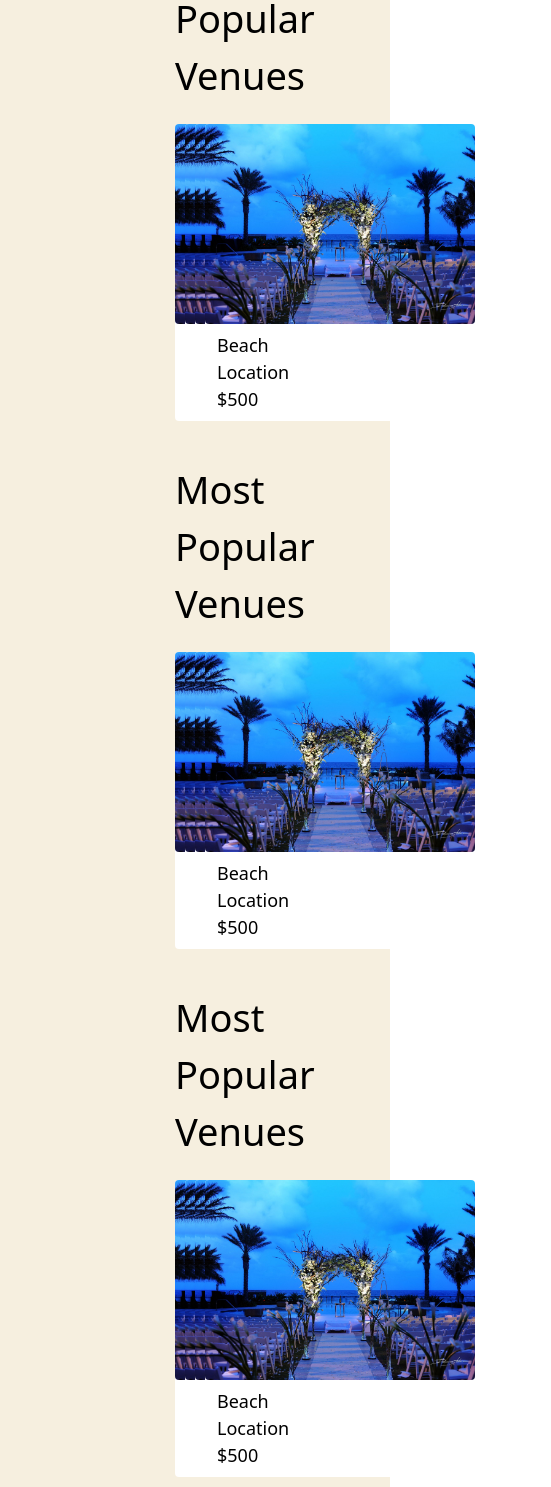
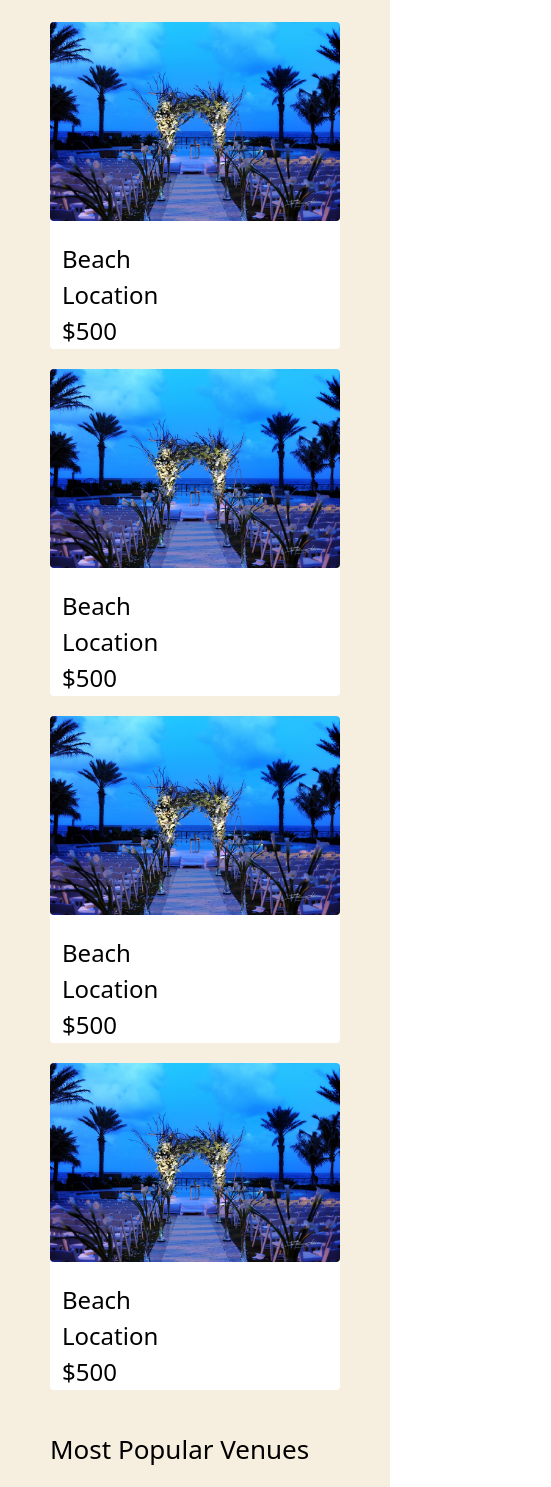
Before and after one commit to Thu-Min/now-and-forever, a React (Vite) app: page /review in a window 390 px wide. Shown: the part 1234-2721 px from the top of the page, 551 px wide, since content can reach past the window. Built offline with nearby package versions, Linux system fonts and the light colour scheme.

Commit message:
feat: review page mobile responsive

```diff
--- a/src/components/Review/ReviewSection.jsx
+++ b/src/components/Review/ReviewSection.jsx
@@ -3,8 +3,8 @@ import beach from "../../assets/app_data/image/review/beach.jpeg"
 const ReviewSection = () => {
     return (
         <>
-            <div className="mx-[100px] p-[75px] space-y-10">
-                <div className="flex justify-around">
+            <div className="md:mx-[100px] md:p-[75px] md:space-y-10 sm:mx-[25px] sm:p-[25px] sm:space-y-10">
+                <div className="md:flex md:justify-around sm:grid sm:grid-cols-3 sm:place-items-start sm:place-content-center sm:gap-10">
                     <div className="flex flex-col items-center w-[100px]">
                         <div className="p-5 bg-[#F27083] w-10 rounded-full"></div>
                         <label htmlFor="" className="text-center">Venus</label>
@@ -31,223 +31,186 @@ const ReviewSection = () => {
                     </div>
                 </div>
                 <div>
-                    <h2 className="text-[38px] my-5">Most Popular Venues</h2>
-                    <div className="grid grid-cols-4">
-                        <div className="bg-white w-[270px] rounded">
-                            <img className="w-full h-[200px] object-cover rounded" src={beach} alt="" />
-                            <div className="mx-3 my-2">
-                                <h3 className="text-[18px]">Beach</h3>
-                                <h3 className="text-[18px]">Location</h3>
-                                <h3 className="text-[18px]">$500</h3>
+                    <h2 className="md:text-[38px] my-5 sm:text-[26px]">Most Popular Venues</h2>
+                    <div className="md:grid md:grid-cols-4 sm:grid-cols-1">
+                        <div className="bg-white md:w-[270px] sm:w-full rounded">
+                            <img className="w-full md:h-[200px] sm:h-full object-cover rounded" src={beach} alt="" />
+                            <div className="md:mx-3 md:my-2 sm:mx-3 sm:my-5">
+                                <h3 className="md:text-[18px] sm:text-[24px]">Beach</h3>
+                                <h3 className="md:text-[18px] sm:text-[24px]">Location</h3>
+                                <h3 className="md:text-[18px] sm:text-[24px]">$500</h3>
                             </div>
                         </div>
-                        <div className="bg-white w-[270px] rounded">
-                            <img className="w-full h-[200px] object-cover rounded" src={beach} alt="" />
-                            <div className="mx-3 my-2">
-                                <h3 className="text-[18px]">Beach</h3>
-                                <h3 className="text-[18px]">Location</h3>
-                                <h3 className="text-[18px]">$500</h3>
+                        <div className="bg-white md:w-[270px] sm:w-full rounded">
+                            <img className="w-full md:h-[200px] sm:h-full object-cover rounded" src={beach} alt="" />
+                            <div className="md:mx-3 md:my-2 sm:mx-3 sm:my-5">
+                                <h3 className="md:text-[18px] sm:text-[24px]">Beach</h3>
+                                <h3 className="md:text-[18px] sm:text-[24px]">Location</h3>
+                                <h3 className="md:text-[18px] sm:text-[24px]">$500</h3>
                             </div>
                         </div>
-                        <div className="bg-white w-[270px] rounded">
-                            <img className="w-full h-[200px] object-cover rounded" src={beach} alt="" />
-                            <div className="mx-3 my-2">
-                                <h3 className="text-[18px]">Beach</h3>
-                                <h3 className="text-[18px]">Location</h3>
-                                <h3 className="text-[18px]">$500</h3>
+                        <div className="bg-white md:w-[270px] sm:w-full rounded">
+                            <img className="w-full md:h-[200px] sm:h-full object-cover rounded" src={beach} alt="" />
+                            <div className="md:mx-3 md:my-2 sm:mx-3 sm:my-5">
+                                <h3 className="md:text-[18px] sm:text-[24px]">Beach</h3>
+                                <h3 className="md:text-[18px] sm:text-[24px]">Location</h3>
+                                <h3 className="md:text-[18px] sm:text-[24px]">$500</h3>
                             </div>
                         </div>
-                        <div className="bg-white w-[270px] rounded">
-                            <img className="w-full h-[200px] object-cover rounded" src={beach} alt="" />
-                            <div className="mx-3 my-2">
-                                <h3 className="text-[18px]">Beach</h3>
-                                <h3 className="text-[18px]">Location</h3>
-                                <h3 className="text-[18px]">$500</h3>
+                        <div className="bg-white md:w-[270px] sm:w-full rounded">
+                            <img className="w-full md:h-[200px] sm:h-full object-cover rounded" src={beach} alt="" />
+                            <div className="md:mx-3 md:my-2 sm:mx-3 sm:my-5">
+                                <h3 className="md:text-[18px] sm:text-[24px]">Beach</h3>
+                                <h3 className="md:text-[18px] sm:text-[24px]">Location</h3>
+                                <h3 className="md:text-[18px] sm:text-[24px]">$500</h3>
                             </div>
                         </div>
                     </div>
                 </div>
                 <div>
-                    <h2 className="text-[38px] my-5">Most Popular Venues</h2>
-                    <div className="grid grid-cols-4">
-                        <div className="bg-white w-[270px] rounded">
-                            <img className="w-full h-[200px] object-cover rounded" src={beach} alt="" />
-                            <div className="mx-3 my-2">
-                                <h3 className="text-[18px]">Beach</h3>
-                                <h3 className="text-[18px]">Location</h3>
-                                <h3 className="text-[18px]">$500</h3>
+                    <h2 className="md:text-[38px] my-5 sm:text-[26px]">Most Popular Venues</h2>
+                    <div className="md:grid md:grid-cols-4 sm:grid-cols-1">
+                        <div className="bg-white md:w-[270px] sm:w-full rounded">
+                            <img className="w-full md:h-[200px] sm:h-full object-cover rounded" src={beach} alt="" />
+                            <div className="md:mx-3 md:my-2 sm:mx-3 sm:my-5">
+                                <h3 className="md:text-[18px] sm:text-[24px]">Beach</h3>
+                                <h3 className="md:text-[18px] sm:text-[24px]">Location</h3>
+                                <h3 className="md:text-[18px] sm:text-[24px]">$500</h3>
                             </div>
                         </div>
-                        <div className="bg-white w-[270px] rounded">
-                            <img className="w-full h-[200px] object-cover rounded" src={beach} alt="" />
-                            <div className="mx-3 my-2">
-                                <h3 className="text-[18px]">Beach</h3>
-                                <h3 className="text-[18px]">Location</h3>
-                                <h3 className="text-[18px]">$500</h3>
+                        <div className="bg-white md:w-[270px] sm:w-full rounded">
+                            <img className="w-full md:h-[200px] sm:h-full object-cover rounded" src={beach} alt="" />
+                            <div className="md:mx-3 md:my-2 sm:mx-3 sm:my-5">
+                                <h3 className="md:text-[18px] sm:text-[24px]">Beach</h3>
+                                <h3 className="md:text-[18px] sm:text-[24px]">Location</h3>
+                                <h3 className="md:text-[18px] sm:text-[24px]">$500</h3>
                             </div>
                         </div>
-                        <div className="bg-white w-[270px] rounded">
-                            <img className="w-full h-[200px] object-cover rounded" src={beach} alt="" />
-                            <div className="mx-3 my-2">
-                                <h3 className="text-[18px]">Beach</h3>
-                                <h3 className="text-[18px]">Location</h3>
-                                <h3 className="text-[18px]">$500</h3>
+                        <div className="bg-white md:w-[270px] sm:w-full rounded">
+                            <img className="w-full md:h-[200px] sm:h-full object-cover rounded" src={beach} alt="" />
+                            <div className="md:mx-3 md:my-2 sm:mx-3 sm:my-5">
+                                <h3 className="md:text-[18px] sm:text-[24px]">Beach</h3>
+                                <h3 className="md:text-[18px] sm:text-[24px]">Location</h3>
+                                <h3 className="md:text-[18px] sm:text-[24px]">$500</h3>
                             </div>
                         </div>
-                        <div className="bg-white w-[270px] rounded">
-                            <img className="w-full h-[200px] object-cover rounded" src={beach} alt="" />
-                            <div className="mx-3 my-2">
-                                <h3 className="text-[18px]">Beach</h3>
-                                <h3 className="text-[18px]">Location</h3>
-                                <h3 className="text-[18px]">$500</h3>
+                        <div className="bg-white md:w-[270px] sm:w-full rounded">
+                            <img className="w-full md:h-[200px] sm:h-full object-cover rounded" src={beach} alt="" />
+                            <div className="md:mx-3 md:my-2 sm:mx-3 sm:my-5">
+                                <h3 className="md:text-[18px] sm:text-[24px]">Beach</h3>
+                                <h3 className="md:text-[18px] sm:text-[24px]">Location</h3>
+                                <h3 className="md:text-[18px] sm:text-[24px]">$500</h3>
                             </div>
                         </div>
                     </div>
                 </div>
                 <div>
-                    <h2 className="text-[38px] my-5">Most Popular Venues</h2>
-                    <div className="grid grid-cols-4">
-                        <div className="bg-white w-[270px] rounded">
-                            <img className="w-full h-[200px] object-cover rounded" src={beach} alt="" />
-                            <div className="mx-3 my-2">
-                                <h3 className="text-[18px]">Beach</h3>
-                                <h3 className="text-[18px]">Location</h3>
-                                <h3 className="text-[18px]">$500</h3>
+                    <h2 className="md:text-[38px] my-5 sm:text-[26px]">Most Popular Venues</h2>
+                    <div className="md:grid md:grid-cols-4 sm:grid-cols-1">
+                        <div className="bg-white md:w-[270px] sm:w-full rounded">
+                            <img className="w-full md:h-[200px] sm:h-full object-cover rounded" src={beach} alt="" />
+                            <div className="md:mx-3 md:my-2 sm:mx-3 sm:my-5">
+                                <h3 className="md:text-[18px] sm:text-[24px]">Beach</h3>
+                                <h3 className="md:text-[18px] sm:text-[24px]">Location</h3>
+                                <h3 className="md:text-[18px] sm:text-[24px]">$500</h3>
                             </div>
                         </div>
-                        <div className="bg-white w-[270px] rounded">
-                            <img className="w-full h-[200px] object-cover rounded" src={beach} alt="" />
-                            <div className="mx-3 my-2">
-                                <h3 className="text-[18px]">Beach</h3>
-                                <h3 className="text-[18px]">Location</h3>
-                                <h3 className="text-[18px]">$500</h3>
+                        <div className="bg-white md:w-[270px] sm:w-full rounded">
+                            <img className="w-full md:h-[200px] sm:h-full object-cover rounded" src={beach} alt="" />
+                            <div className="md:mx-3 md:my-2 sm:mx-3 sm:my-5">
+                                <h3 className="md:text-[18px] sm:text-[24px]">Beach</h3>
+                                <h3 className="md:text-[18px] sm:text-[24px]">Location</h3>
+                                <h3 className="md:text-[18px] sm:text-[24px]">$500</h3>
                             </div>
                         </div>
-                        <div className="bg-white w-[270px] rounded">
-                            <img className="w-full h-[200px] object-cover rounded" src={beach} alt="" />
-                            <div className="mx-3 my-2">
-                                <h3 className="text-[18px]">Beach</h3>
-                                <h3 className="text-[18px]">Location</h3>
-                                <h3 className="text-[18px]">$500</h3>
+                        <div className="bg-white md:w-[270px] sm:w-full rounded">
+                            <img className="w-full md:h-[200px] sm:h-full object-cover rounded" src={beach} alt="" />
+                            <div className="md:mx-3 md:my-2 sm:mx-3 sm:my-5">
+                                <h3 className="md:text-[18px] sm:text-[24px]">Beach</h3>
+                                <h3 className="md:text-[18px] sm:text-[24px]">Location</h3>
+                                <h3 className="md:text-[18px] sm:text-[24px]">$500</h3>
                             </div>
                         </div>
-                        <div className="bg-white w-[270px] rounded">
-                            <img className="w-full h-[200px] object-cover rounded" src={beach} alt="" />
-                            <div className="mx-3 my-2">
-                                <h3 className="text-[18px]">Beach</h3>
-                                <h3 className="text-[18px]">Location</h3>
-                                <h3 className="text-[18px]">$500</h3>
+                        <div className="bg-white md:w-[270px] sm:w-full rounded">
+                            <img className="w-full md:h-[200px] sm:h-full object-cover rounded" src={beach} alt="" />
+                            <div className="md:mx-3 md:my-2 sm:mx-3 sm:my-5">
+                                <h3 className="md:text-[18px] sm:text-[24px]">Beach</h3>
+                                <h3 className="md:text-[18px] sm:text-[24px]">Location</h3>
+                                <h3 className="md:text-[18px] sm:text-[24px]">$500</h3>
                             </div>
                         </div>
                     </div>
                 </div>
                 <div>
-                    <h2 className="text-[38px] my-5">Most Popular Venues</h2>
-                    <div className="grid grid-cols-4">
-                        <div className="bg-white w-[270px] rounded">
-                            <img className="w-full h-[200px] object-cover rounded" src={beach} alt="" />
-                            <div className="mx-3 my-2">
-                                <h3 className="text-[18px]">Beach</h3>
-                                <h3 className="text-[18px]">Location</h3>
-                                <h3 className="text-[18px]">$500</h3>
+                    <h2 className="md:text-[38px] my-5 sm:text-[26px]">Most Popular Venues</h2>
+                    <div className="md:grid md:grid-cols-4 sm:grid-cols-1">
+                        <div className="bg-white md:w-[270px] sm:w-full rounded">
+                            <img className="w-full md:h-[200px] sm:h-full object-cover rounded" src={beach} alt="" />
+                            <div className="md:mx-3 md:my-2 sm:mx-3 sm:my-5">
+                                <h3 className="md:text-[18px] sm:text-[24px]">Beach</h3>
+                                <h3 className="md:text-[18px] sm:text-[24px]">Location</h3>
+                                <h3 className="md:text-[18px] sm:text-[24px]">$500</h3>
                             </div>
                         </div>
-                        <div className="bg-white w-[270px] rounded">
-                            <img className="w-full h-[200px] object-cover rounded" src={beach} alt="" />
-                            <div className="mx-3 my-2">
-                                <h3 className="text-[18px]">Beach</h3>
-                                <h3 className="text-[18px]">Location</h3>
-                                <h3 className="text-[18px]">$500</h3>
+                        <div className="bg-white md:w-[270px] sm:w-full rounded">
+                            <img className="w-full md:h-[200px] sm:h-full object-cover rounded" src={beach} alt="" />
+                            <div className="md:mx-3 md:my-2 sm:mx-3 sm:my-5">
+                                <h3 className="md:text-[18px] sm:text-[24px]">Beach</h3>
+                                <h3 className="md:text-[18px] sm:text-[24px]">Location</h3>
+                                <h3 className="md:text-[18px] sm:text-[24px]">$500</h3>
                             </div>
                         </div>
-                        <div className="bg-white w-[270px] rounded">
-                            <img className="w-full h-[200px] object-cover rounded" src={beach} alt="" />
-                            <div className="mx-3 my-2">
-                                <h3 className="text-[18px]">Beach</h3>
-                                <h3 className="text-[18px]">Location</h3>
-                                <h3 className="text-[18px]">$500</h3>
+                        <div className="bg-white md:w-[270px] sm:w-full rounded">
+                            <img className="w-full md:h-[200px] sm:h-full object-cover rounded" src={beach} alt="" />
+                            <div className="md:mx-3 md:my-2 sm:mx-3 sm:my-5">
+                                <h3 className="md:text-[18px] sm:text-[24px]">Beach</h3>
+                                <h3 className="md:text-[18px] sm:text-[24px]">Location</h3>
+                                <h3 className="md:text-[18px] sm:text-[24px]">$500</h3>
                             </div>
                         </div>
-                        <div className="bg-white w-[270px] rounded">
-                            <img className="w-full h-[200px] object-cover rounded" src={beach} alt="" />
-                            <div className="mx-3 my-2">
-                                <h3 className="text-[18px]">Beach</h3>
-                                <h3 className="text-[18px]">Location</h3>
-                                <h3 className="text-[18px]">$500</h3>
+                        <div className="bg-white md:w-[270px] sm:w-full rounded">
+                            <img className="w-full md:h-[200px] sm:h-full object-cover rounded" src={beach} alt="" />
+                            <div className="md:mx-3 md:my-2 sm:mx-3 sm:my-5">
+                                <h3 className="md:text-[18px] sm:text-[24px]">Beach</h3>
+                                <h3 className="md:text-[18px] sm:text-[24px]">Location</h3>
+                                <h3 className="md:text-[18px] sm:text-[24px]">$500</h3>
                             </div>
                         </div>
                     </div>
                 </div>
                 <div>
-                    <h2 className="text-[38px] my-5">Most Popular Venues</h2>
-                    <div className="grid grid-cols-4">
-                        <div className="bg-white w-[270px] rounded">
-                            <img className="w-full h-[200px] object-cover rounded" src={beach} alt="" />
-                            <div className="mx-3 my-2">
-                                <h3 className="text-[18px]">Beach</h3>
-                                <h3 className="text-[18px]">Location</h3>
-                                <h3 className="text-[18px]">$500</h3>
+                    <h2 className="md:text-[38px] my-5 sm:text-[26px]">Most Popular Venues</h2>
+                    <div className="md:grid md:grid-cols-4 sm:grid-cols-1">
+                        <div className="bg-white md:w-[270px] sm:w-full rounded">
+                            <img className="w-full md:h-[200px] sm:h-full object-cover rounded" src={beach} alt="" />
+                            <div className="md:mx-3 md:my-2 sm:mx-3 sm:my-5">
+                                <h3 className="md:text-[18px] sm:text-[24px]">Beach</h3>
+                                <h3 className="md:text-[18px] sm:text-[24px]">Location</h3>
+                                <h3 className="md:text-[18px] sm:text-[24px]">$500</h3>
                             </div>
                         </div>
-                        <div className="bg-white w-[270px] rounded">
-                            <img className="w-full h-[200px] object-cover rounded" src={beach} alt="" />
-                            <div className="mx-3 my-2">
-                                <h3 className="text-[18px]">Beach</h3>
-                                <h3 className="text-[18px]">Location</h3>
-                                <h3 className="text-[18px]">$500</h3>
+                        <div className="bg-white md:w-[270px] sm:w-full rounded">
+                            <img className="w-full md:h-[200px] sm:h-full object-cover rounded" src={beach} alt="" />
+                            <div className="md:mx-3 md:my-2 sm:mx-3 sm:my-5">
+                                <h3 className="md:text-[18px] sm:text-[24px]">Beach</h3>
+                                <h3 className="md:text-[18px] sm:text-[24px]">Location</h3>
+                                <h3 className="md:text-[18px] sm:text-[24px]">$500</h3>
                             </div>
                         </div>
-                        <div className="bg-white w-[270px] rounded">
-                            <img className="w-full h-[200px] object-cover rounded" src={beach} alt="" />
-                            <div className="mx-3 my-2">
-                                <h3 className="text-[18px]">Beach</h3>
-                                <h3 className="text-[18px]">Location</h3>
-                                <h3 className="text-[18px]">$500</h3>
+                        <div className="bg-white md:w-[270px] sm:w-full rounded">
+                            <img className="w-full md:h-[200px] sm:h-full object-cover rounded" src={beach} alt="" />
+                            <div className="md:mx-3 md:my-2 sm:mx-3 sm:my-5">
+                                <h3 className="md:text-[18px] sm:text-[24px]">Beach</h3>
+                                <h3 className="md:text-[18px] sm:text-[24px]">Location</h3>
+                                <h3 className="md:text-[18px] sm:text-[24px]">$500</h3>
                             </div>
                         </div>
-                        <div className="bg-white w-[270px] rounded">
-                            <img className="w-full h-[200px] object-cover rounded" src={beach} alt="" />
-                            <div className="mx-3 my-2">
-                                <h3 className="text-[18px]">Beach</h3>
-                                <h3 className="text-[18px]">Location</h3>
-                                <h3 className="text-[18px]">$500</h3>
-                            </div>
-                        </div>
-                    </div>
-                </div>
-                <div>
-                    <h2 className="text-[38px] my-5">Most Popular Venues</h2>
-                    <div className="grid grid-cols-4">
-                        <div className="bg-white w-[270px] rounded">
-                            <img className="w-full h-[200px] object-cover rounded" src={beach} alt="" />
-                            <div className="mx-3 my-2">
-                                <h3 className="text-[18px]">Beach</h3>
-                                <h3 className="text-[18px]">Location</h3>
-                                <h3 className="text-[18px]">$500</h3>
-                            </div>
-                        </div>
-                        <div className="bg-white w-[270px] rounded">
-                            <img className="w-full h-[200px] object-cover rounded" src={beach} alt="" />
-                            <div className="mx-3 my-2">
-                                <h3 className="text-[18px]">Beach</h3>
-                                <h3 className="text-[18px]">Location</h3>
-                                <h3 className="text-[18px]">$500</h3>
-                            </div>
-                        </div>
-                        <div className="bg-white w-[270px] rounded">
-                            <img className="w-full h-[200px] object-cover rounded" src={beach} alt="" />
-                            <div className="mx-3 my-2">
-                                <h3 className="text-[18px]">Beach</h3>
-                                <h3 className="text-[18px]">Location</h3>
-                                <h3 className="text-[18px]">$500</h3>
-                            </div>
-                        </div>
-                        <div className="bg-white w-[270px] rounded">
-                            <img className="w-full h-[200px] object-cover rounded" src={beach} alt="" />
-                            <div className="mx-3 my-2">
-                                <h3 className="text-[18px]">Beach</h3>
-                                <h3 className="text-[18px]">Location</h3>
-                                <h3 className="text-[18px]">$500</h3>
+                        <div className="bg-white md:w-[270px] sm:w-full rounded">
+                            <img className="w-full md:h-[200px] sm:h-full object-cover rounded" src={beach} alt="" />
+                            <div className="md:mx-3 md:my-2 sm:mx-3 sm:my-5">
+                                <h3 className="md:text-[18px] sm:text-[24px]">Beach</h3>
+                                <h3 className="md:text-[18px] sm:text-[24px]">Location</h3>
+                                <h3 className="md:text-[18px] sm:text-[24px]">$500</h3>
                             </div>
                         </div>
                     </div>
```
